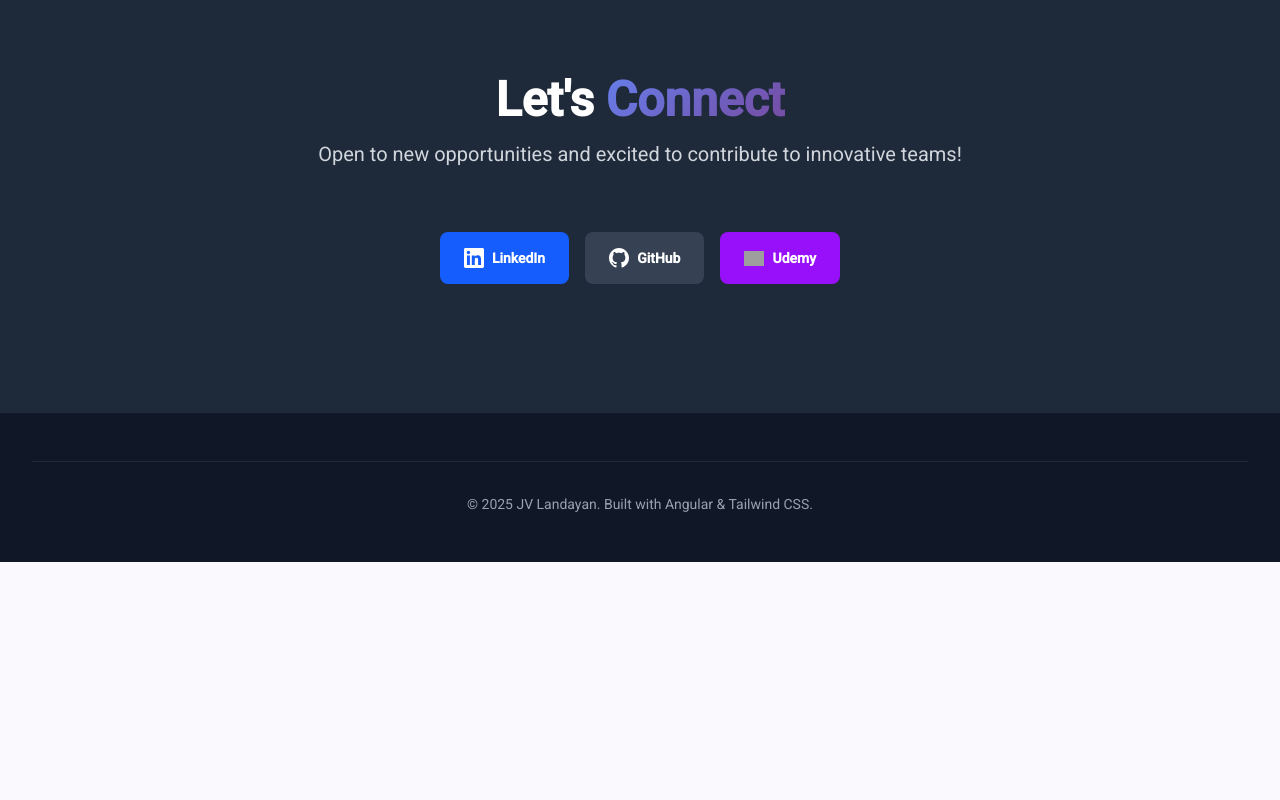
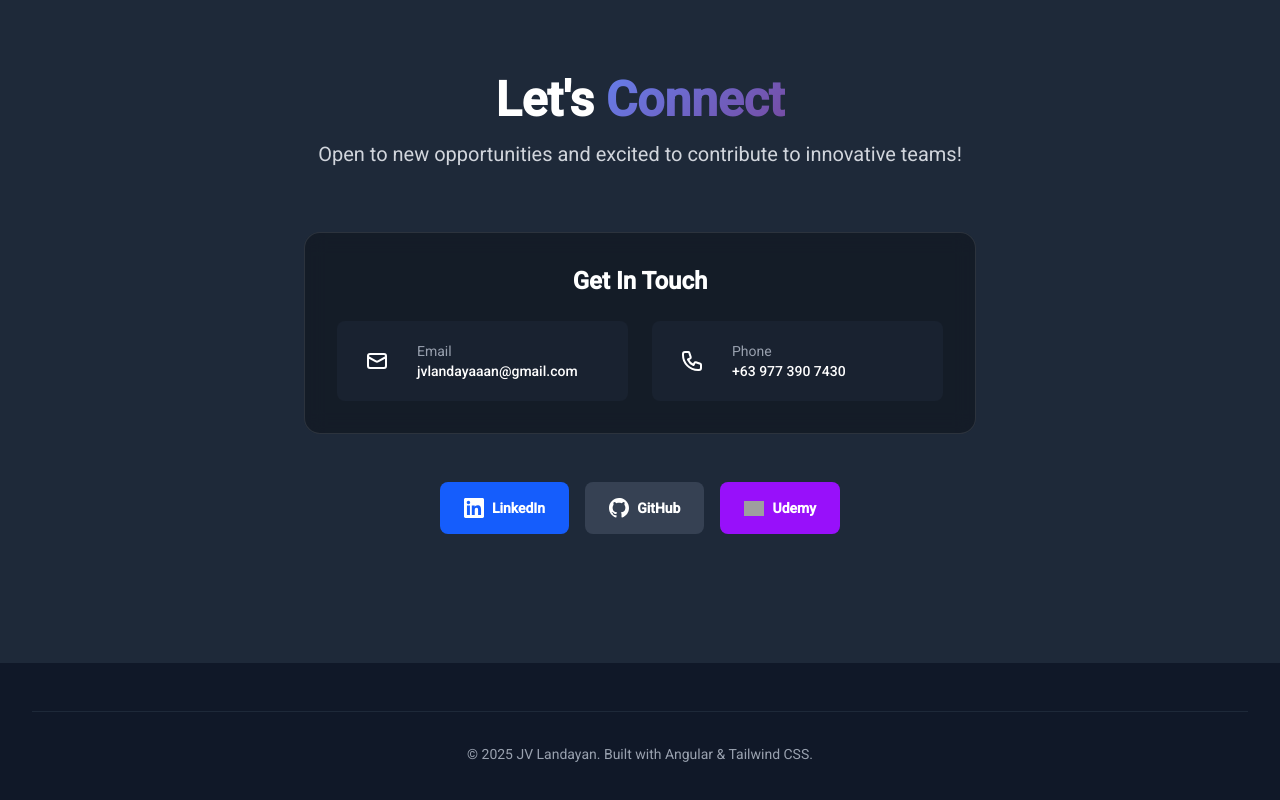
Before and after one commit to JVLandayan/angular-portfolio, an Angular app: page / in a window 1280 px wide. Shown: the part 6040-6840 px from the top of the page. Before the commit the page ends 6602 px from the top, so only its background shows below. Built offline with nearby package versions, Linux system fonts and the light colour scheme; grey boxes are pictures that could not be loaded.

Commit message:
Add contact number and email

```diff
--- a/src/app/app.html
+++ b/src/app/app.html
@@ -348,6 +348,41 @@
       </div>
 
       <div class="max-w-2xl mx-auto">
+        <!-- Contact Information -->
+        <div class="glass-dark rounded-2xl p-8 mb-12">
+          <h3 class="text-2xl font-semibold mb-6 text-center text-primary-400">Get In Touch</h3>
+          <div class="grid md:grid-cols-2 gap-6">
+            <div class="flex items-center space-x-4 p-4 bg-gray-800/50 rounded-lg">
+              <div class="w-12 h-12 bg-primary-600 rounded-full flex items-center justify-center">
+                <svg class="w-6 h-6 text-white" fill="none" stroke="currentColor" viewBox="0 0 24 24">
+                  <path stroke-linecap="round" stroke-linejoin="round" stroke-width="2" d="M3 8l7.89 4.26a2 2 0 002.22 0L21 8M5 19h14a2 2 0 002-2V7a2 2 0 00-2-2H5a2 2 0 00-2 2v10a2 2 0 002 2z"/>
+                </svg>
+              </div>
+              <div>
+                <p class="text-gray-400 text-sm">Email</p>
+                <a href="mailto:jvlandayaaan@gmail.com" class="text-white hover:text-primary-400 font-medium transition-colors duration-200">
+                  jvlandayaaan@gmail.com
+                </a>
+              </div>
+            </div>
+
+            <div class="flex items-center space-x-4 p-4 bg-gray-800/50 rounded-lg">
+              <div class="w-12 h-12 bg-primary-600 rounded-full flex items-center justify-center">
+                <svg class="w-6 h-6 text-white" fill="none" stroke="currentColor" viewBox="0 0 24 24">
+                  <path stroke-linecap="round" stroke-linejoin="round" stroke-width="2" d="M3 5a2 2 0 012-2h3.28a1 1 0 01.948.684l1.498 4.493a1 1 0 01-.502 1.21l-2.257 1.13a11.042 11.042 0 005.516 5.516l1.13-2.257a1 1 0 011.21-.502l4.493 1.498a1 1 0 01.684.949V19a2 2 0 01-2 2h-1C9.716 21 3 14.284 3 6V5z"/>
+                </svg>
+              </div>
+              <div>
+                <p class="text-gray-400 text-sm">Phone</p>
+                <a href="tel:+639773907430" class="text-white hover:text-primary-400 font-medium transition-colors duration-200">
+                  +63 977 390 7430
+                </a>
+              </div>
+            </div>
+          </div>
+        </div>
+
+        <!-- Social Media Links -->
         <div class="flex justify-center flex-wrap gap-4 mb-12">
           <a href="https://www.linkedin.com/in/jvlandayan" target="_blank" class="bg-blue-600 hover:bg-blue-700 text-white py-4 px-6 rounded-lg text-center font-semibold transition-all duration-200 transform hover:scale-105 flex items-center space-x-2">
             <svg class="w-5 h-5" fill="currentColor" viewBox="0 0 24 24">
@@ -357,7 +392,7 @@
           </a>
           <a href="https://github.com/jvlandayan" target="_blank" class="bg-gray-700 hover:bg-gray-600 text-white py-4 px-6 rounded-lg text-center font-semibold transition-all duration-200 transform hover:scale-105 flex items-center space-x-2">
             <svg class="w-5 h-5" fill="currentColor" viewBox="0 0 24 24">
-              <path d="M12 0c-6.626 0-12 5.373-12 12 0 5.302 3.438 9.8 8.207 11.387.599.111.793-.261.793-.577v-2.234c-3.338.726-4.033-1.416-4.033-1.416-.546-1.387-1.333-1.756-1.333-1.756-1.089-.745.083-.729.083-.729 1.205.084 1.839 1.237 1.839 1.237 1.07 1.834 2.807 1.304 3.492.997.107-.775.418-1.305.762-1.604-2.665-.305-5.467-1.334-5.467-5.931 0-1.311.469-2.381 1.236-3.221-.124-.303-.535-1.524.117-3.176 0 0 1.008-.322 3.301 1.23.957-.266 1.983-.399 3.003-.404 1.02.005 2.047.138 3.006.404 2.291-1.552 3.297-1.23 3.297-1.23.653 1.653.242 2.874.118 3.176.77.84 1.235 1.911 1.235 3.221 0 4.609-2.807 5.624-5.479 5.921.43.372.823 1.102.823 2.222v3.293c0 .319.192.694.801.576 4.765-1.589 8.199-6.086 8.199-11.386 0-6.627-5.373-12-12-12z"/>
+              <path d="M12 0c-6.626 0-12 5.373-12 12 0 5.302 3.438 9.8 8.207 11.387.599.111.793-.261.793-.577v-2.234c-3.338.726-4.033-1.416-4.033-1.416-.546-1.387-1.333-1.756-1.333-1.756-1.089-.745.083-.729.083-.729 1.205.084 1.839 1.237 1.839 1.237 1.07 1.834 2.807 1.304 3.492.997.107-.775.418-1.305.762-1.604-2.665-.305-5.467-1.334-5.467-5.931 0-1.311.469-2.381 1.236-3.221-.124-.303-.535-1.524.117-3.176 0 0 1.008-.322 3.301 1.23.957-.266 1.983-.399 3.003-.404 1.02.005 2.047.138 3.006.404 2.291-1.552 3.297-1.23 3.297-1.30.653 1.653.242 2.874.118 3.176.77.84 1.235 1.911 1.235 3.221 0 4.609-2.807 5.624-5.479 5.921.43.372.823 1.102.823 2.222v3.293c0 .319.192.694.801.576 4.765-1.589 8.199-6.086 8.199-11.386 0-6.627-5.373-12-12-12z"/>
             </svg>
             <span>GitHub</span>
           </a>
```
